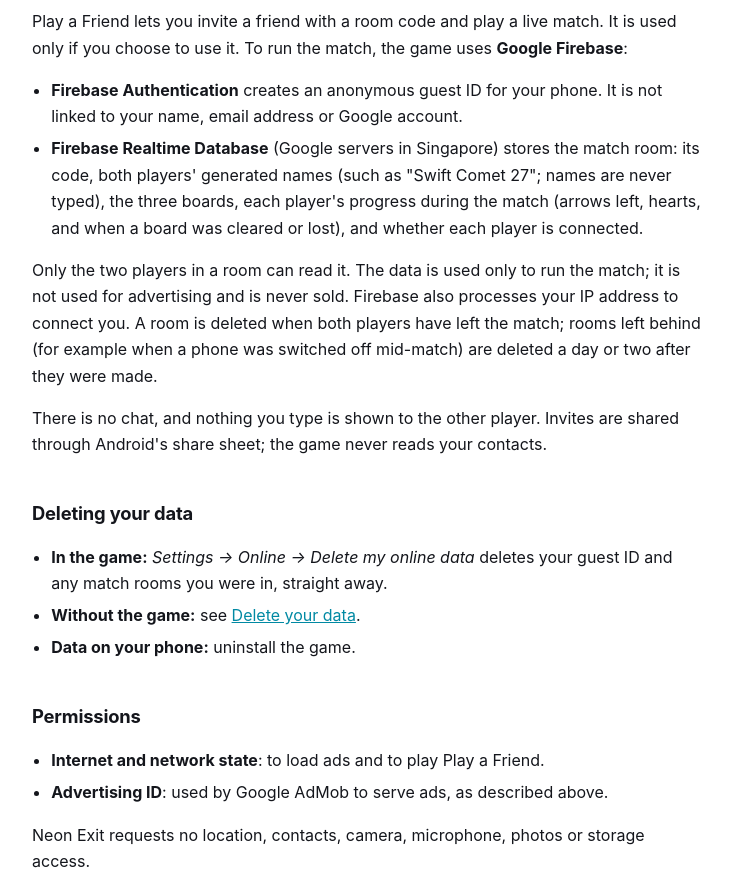
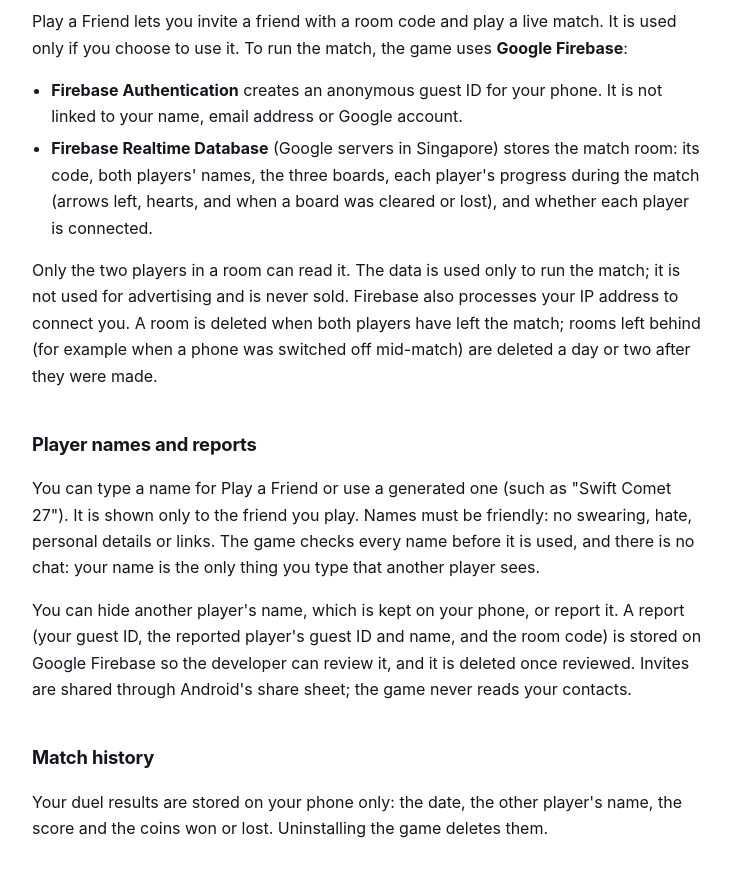
Before and after one commit to Sohaibnaw5/sohaibnaw5.github.io, a plain HTML site: page neon-exit/privacy-policy.html in a window 1280 px wide. Shown: the part 1240-2117 px from the top of the page, without its empty margins (272-1003 px from the left). Drawn offline with Linux system fonts and the light colour scheme.

Commit message:
Neon Exit: typed names, reports and match history in the privacy policy

```diff
--- a/neon-exit/privacy-policy.html
+++ b/neon-exit/privacy-policy.html
@@ -100,17 +100,29 @@
     <li><strong>Firebase Authentication</strong> creates an anonymous guest ID for your phone.
         It is not linked to your name, email address or Google account.</li>
     <li><strong>Firebase Realtime Database</strong> (Google servers in Singapore) stores the match
-        room: its code, both players' generated names (such as "Swift Comet 27"; names are never
-        typed), the three boards, each player's progress during the match (arrows left, hearts,
-        and when a board was cleared or lost), and whether each player is connected.</li>
+        room: its code, both players' names, the three boards, each player's progress during
+        the match (arrows left, hearts, and when a board was cleared or lost), and whether each
+        player is connected.</li>
   </ul>
   <p>Only the two players in a room can read it. The data is used only to run the match; it is
      not used for advertising and is never sold. Firebase also processes your IP address to
      connect you. A room is deleted when both players have left the match; rooms left behind
      (for example when a phone was switched off mid-match) are deleted a day or two after they
      were made.</p>
-  <p>There is no chat, and nothing you type is shown to the other player. Invites are shared
-     through Android's share sheet; the game never reads your contacts.</p>
+
+  <h2>Player names and reports</h2>
+  <p>You can type a name for Play a Friend or use a generated one (such as "Swift Comet 27").
+     It is shown only to the friend you play. Names must be friendly: no swearing, hate,
+     personal details or links. The game checks every name before it is used, and there is no
+     chat: your name is the only thing you type that another player sees.</p>
+  <p>You can hide another player's name, which is kept on your phone, or report it. A report
+     (your guest ID, the reported player's guest ID and name, and the room code) is stored on
+     Google Firebase so the developer can review it, and it is deleted once reviewed. Invites
+     are shared through Android's share sheet; the game never reads your contacts.</p>
+
+  <h2>Match history</h2>
+  <p>Your duel results are stored on your phone only: the date, the other player's name, the
+     score and the coins won or lost. Uninstalling the game deletes them.</p>
 
   <h2>Deleting your data</h2>
   <ul>
```
